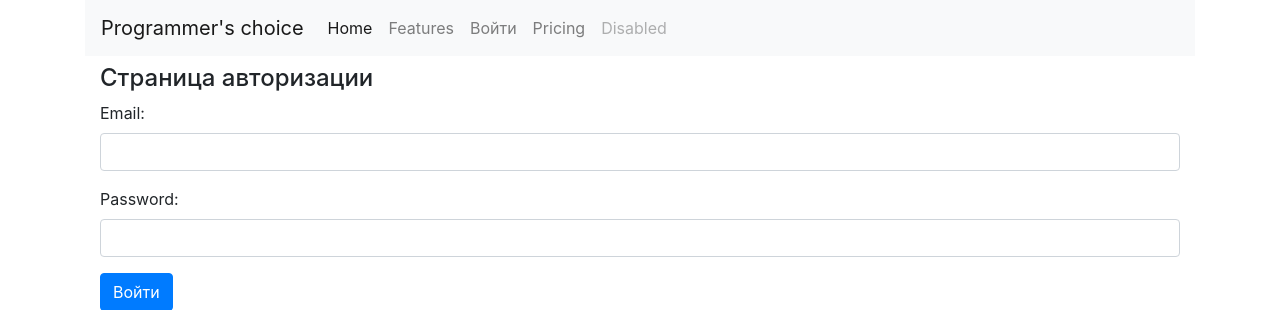
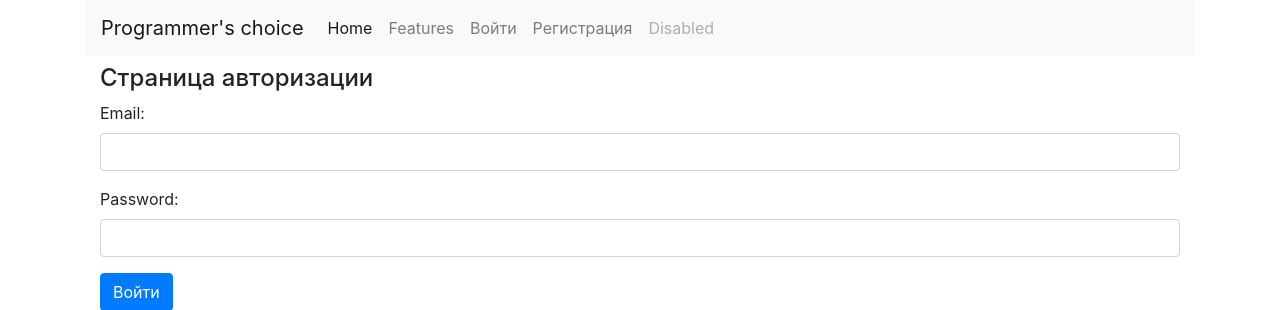
Before and after one commit to andreichernyshov/old_jobs_parser, a Django app: page /accounts/login/ in a window 1280 px wide. Shown: the top 310 px of the page. Run offline with Django 3.2, Linux system fonts and the light colour scheme.

Commit message:
urls, base template - registration form

```diff
--- a/scraping/urls.py
+++ b/scraping/urls.py
@@ -7,6 +7,6 @@ from scrap.views import list_view
 urlpatterns = [
     path('', home_view, name='home'),
     path('list/', list_view, name='list'),
-    path('accounts/', include(('accounts.urls', 'accounts'))),
+    path('accounts/', include('accounts.urls', namespace='accounts')),
     path('admin/', admin.site.urls),
 ]
--- a/templates/base.html
+++ b/templates/base.html
@@ -32,12 +32,12 @@
           {% else %}
             <li class="nav-item">
             <a class="nav-link" href="{% url 'accounts:login' %}">Войти</a>
+            <li class="nav-item">
+            </li>
+            <li class="nav-item">
+            <a class="nav-link" href="{% url 'accounts:register' %}">Регистрация</a>
             </li>
           {% endif %}
-
-          <li class="nav-item">
-            <a class="nav-link" href="#">Pricing</a>
-          </li>
             <li class="nav-item">
             <a class="nav-link disabled" href="#" tabindex="-1" aria-disabled="true">Disabled</a>
             </li>
```
Lines whose indentation alone changed are shown as unchanged.
